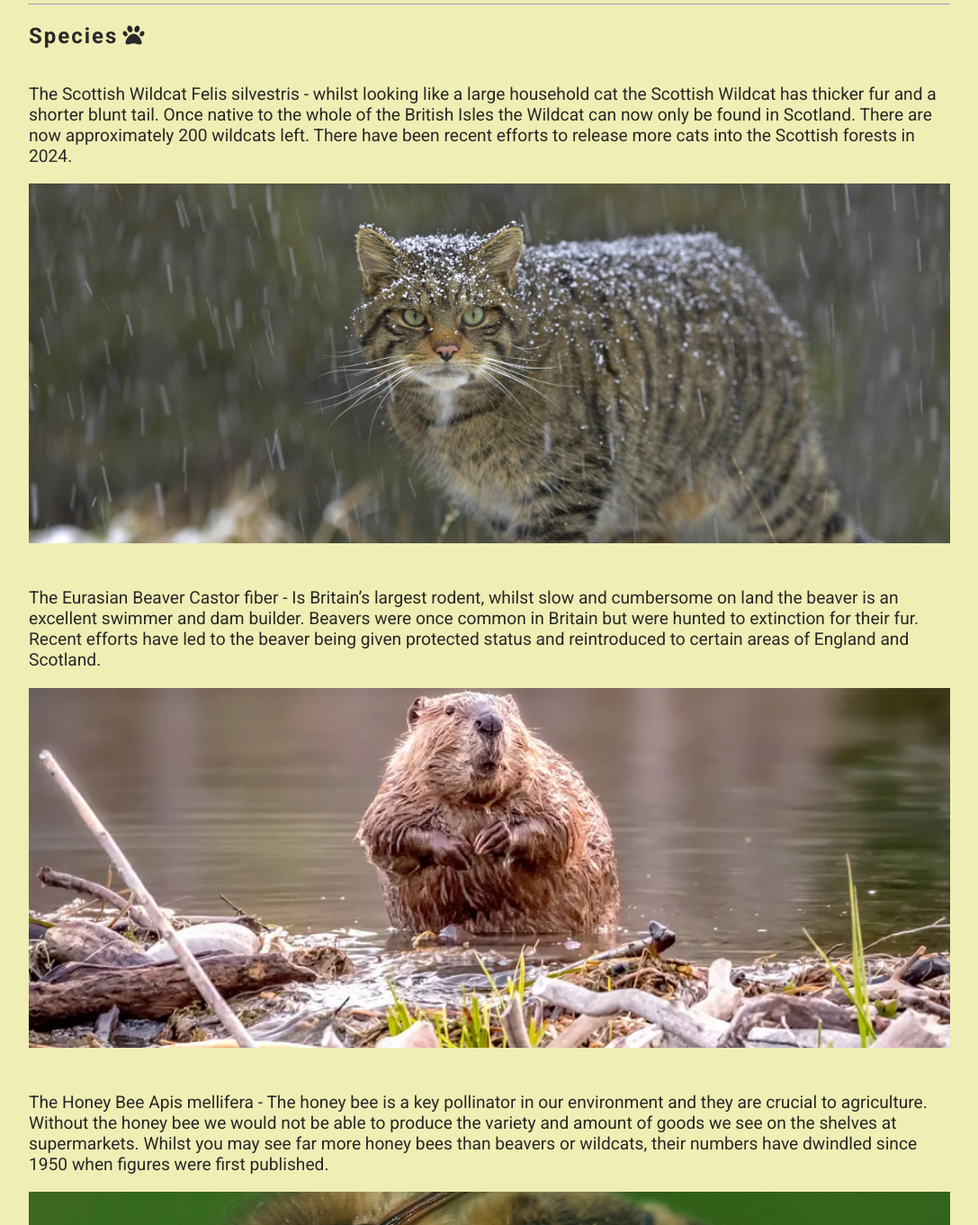
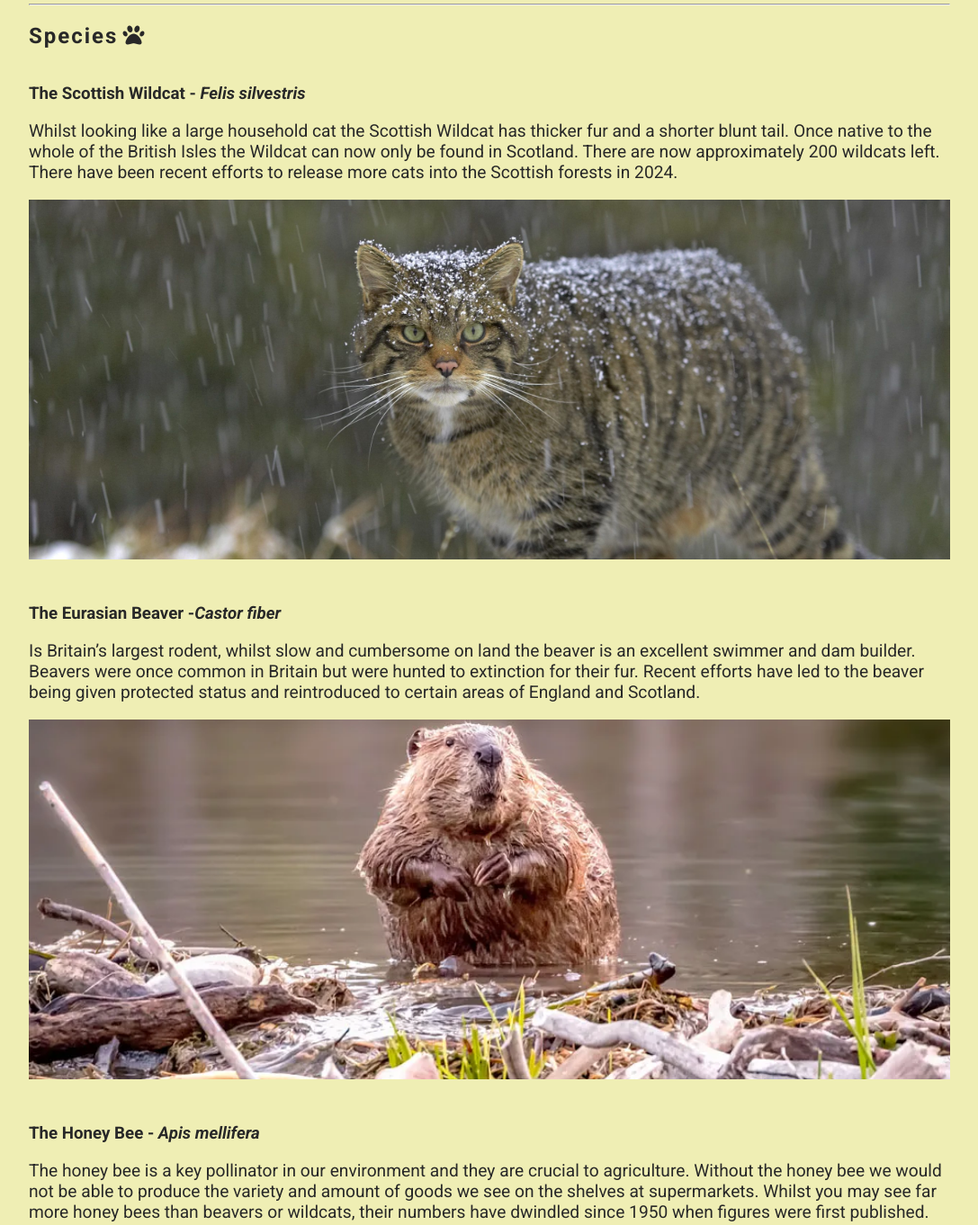
Before and after one commit to P-Worthington/bwc-portfolio-project, a plain HTML site: page index.html in a window 1280 px wide. Shown: the part 760-2122 px from the top of the page at 90% size, without its empty margins (96-1183 px from the left). Drawn offline with Linux system fonts and the light colour scheme.

Commit message:
home page detailing

```diff
--- a/assets/css/style.css
+++ b/assets/css/style.css
@@ -236,6 +236,10 @@ h2 > i {
     width: 100%;
 }
 
+#species > div > h3 {
+    margin-bottom: 0;
+}
+
 /*footer*/
 footer {
     background-color: #58b368;
--- a/index.html
+++ b/index.html
@@ -91,18 +91,21 @@
 
 
                         <div id="the-scottish-wildcat">
-                            <p>The Scottish Wildcat <emphasis>Felis silvestris</emphasis> - whilst looking like a large household cat the Scottish Wildcat has thicker fur and a shorter blunt tail. Once native to the whole of the British Isles the Wildcat can now only be found in Scotland. There are now approximately 200 wildcats left. There have been recent efforts to release more cats into the Scottish forests in 2024.</p>
+                            <h3>The Scottish Wildcat - <i>Felis silvestris</i></h3>
+                            <p>Whilst looking like a large household cat the Scottish Wildcat has thicker fur and a shorter blunt tail. Once native to the whole of the British Isles the Wildcat can now only be found in Scotland. There are now approximately 200 wildcats left. There have been recent efforts to release more cats into the Scottish forests in 2024.</p>
                             <div id="body-image-wildcat"></div>
                         </div>
 
 
                         <div id="the-beaver">
-                            <p>The Eurasian Beaver <emphasis>Castor fiber</emphasis> - Is Britain’s largest rodent, whilst slow and cumbersome on land the beaver is an excellent swimmer and dam builder. Beavers were once common in Britain but were hunted to extinction for their fur. Recent efforts have led to the beaver being given protected status and reintroduced to certain areas of England and Scotland. </p>
+                            <h3>The Eurasian Beaver -<i>Castor fiber</i></h3>
+                            <p>Is Britain’s largest rodent, whilst slow and cumbersome on land the beaver is an excellent swimmer and dam builder. Beavers were once common in Britain but were hunted to extinction for their fur. Recent efforts have led to the beaver being given protected status and reintroduced to certain areas of England and Scotland. </p>
                             <div id="body-image-beaver"></div>
                         </div>
 
                         <div id="the-honeybee">
-                            <p>The Honey Bee <emphasis>Apis mellifera</emphasis> - The honey bee is a key pollinator in our environment and they are crucial to agriculture. Without the honey bee we would not be able to produce the variety and amount of goods we see on the shelves at supermarkets. Whilst you may see far more honey bees than beavers or wildcats, their numbers have dwindled since 1950 when figures were first published.</p>
+                            <h3>The Honey Bee -<i> Apis mellifera</i></h3>
+                            <p>The honey bee is a key pollinator in our environment and they are crucial to agriculture. Without the honey bee we would not be able to produce the variety and amount of goods we see on the shelves at supermarkets. Whilst you may see far more honey bees than beavers or wildcats, their numbers have dwindled since 1950 when figures were first published.</p>
                             <div id="body-image-honeybee"></div>
                         </div>
 
@@ -111,8 +114,7 @@
 
                     <div>
                         <h2 class="content-headings"><a href="sign-up.html">Sign Up <i class="fa-solid fa-clipboard-list"></i></a></h2>
-                        <p>Lorem ipsum, dolor sit amet consectetur adipisicing elit. Dolore, nisi, totam ipsa beatae aliquam molestias ipsum minus esse laudantium aliquid hic dolorum odio temporibus consequatur inventore aut, ullam eveniet voluptatum?</p>
-                        <p>Lorem ipsum dolor sit amet consectetur adipisicing elit. Perferendis inventore tenetur quia reprehenderit officia eum quasi culpa nulla ducimus suscipit ipsum non natus nesciunt ex unde saepe, enim ab explicabo!</p>
+                        <p>Like what you see? Why not sign up for our free monthly newsletter which includes all the action we’ve taken or the last month, how our donations are being spent, how you can maintain a safe and good looking habitat for local wildlife and a selection of our favorite photos taken in the last month. Why not<a id="signup-bodylink" href=”signup.html”>click here</a> to sign up to our newsletter. </p></p>
                         <hr>
                     </div>
                 </div>
```
